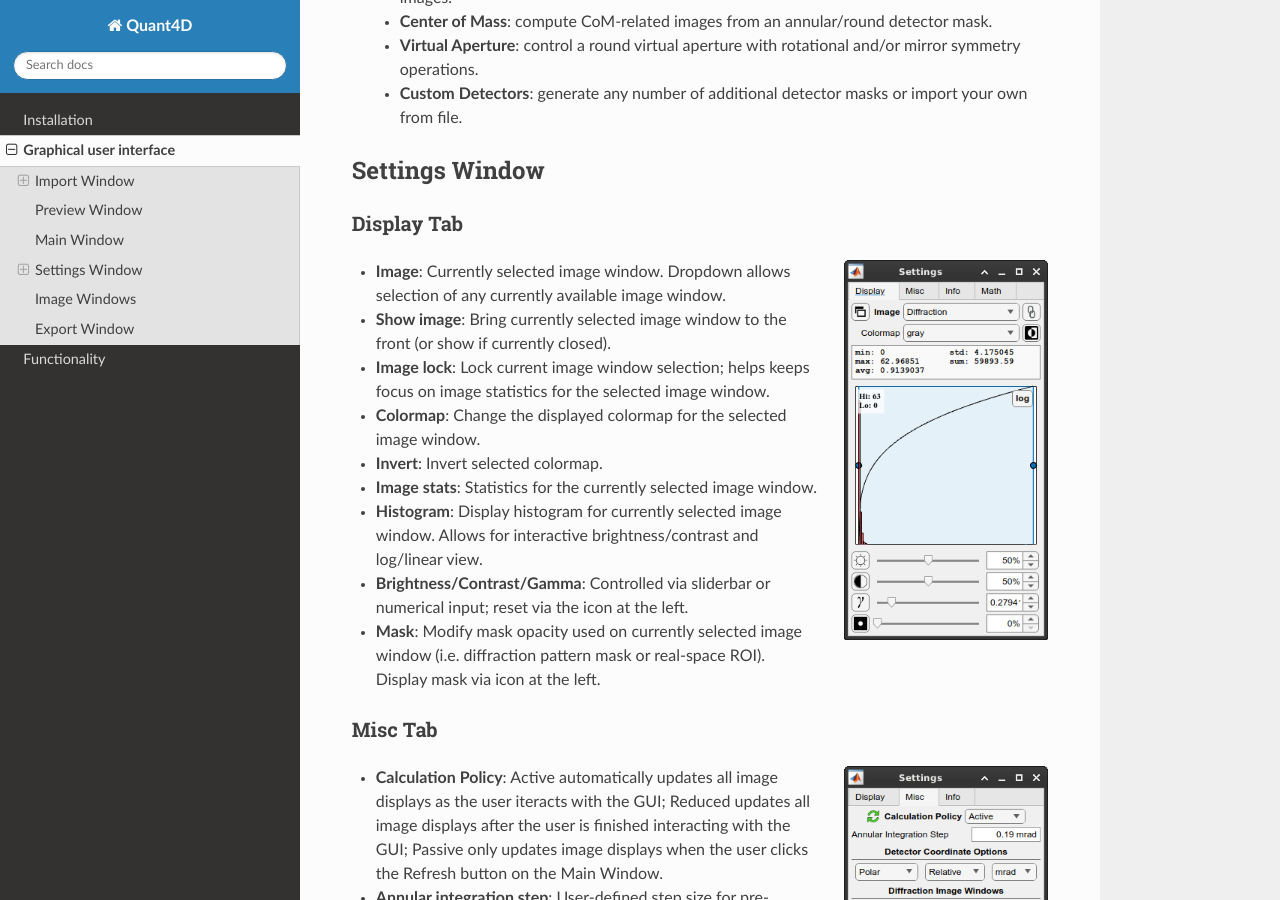
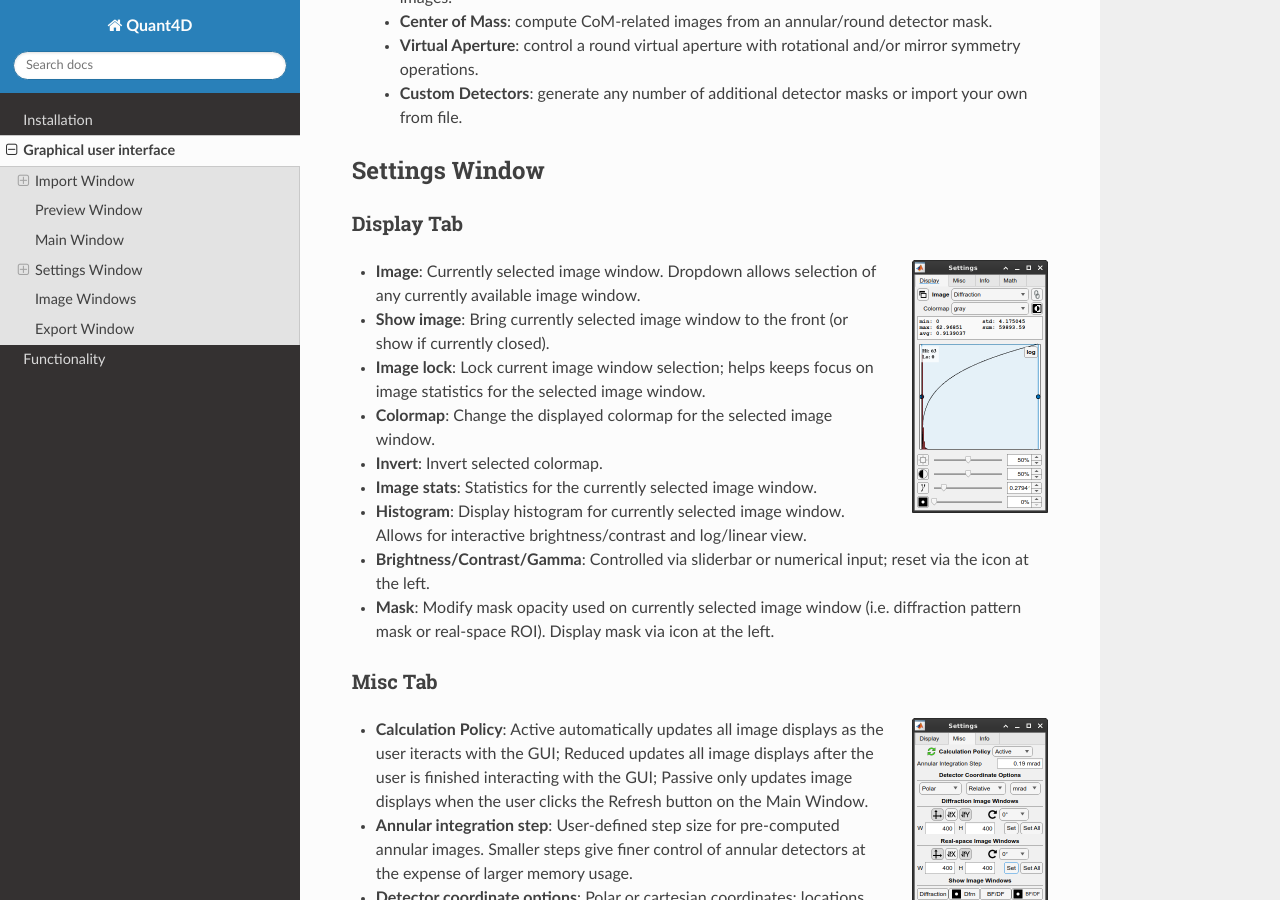
Before and after one commit to bryandesser/Quant4D, a Sphinx documentation site: the page built from docs/source/graphical_user_interface.rst, in a window 1280 px wide and 900 px high, scrolled down 2561 px. Built offline with Sphinx 7.4.7 and the Read the Docs theme 3.1.0, drawn with Linux system fonts in a browser that asks for light colours; pages that are not in the unit, such as notebooks, are missing from menus.

Commit message:
modified:   docs/source/graphical_user_interface.rst

```diff
--- a/docs/source/graphical_user_interface.rst
+++ b/docs/source/graphical_user_interface.rst
@@ -73,7 +73,7 @@ Display Tab
 ^^^^^^^^^^^
 .. image:: ../_static/settings_display_tab.png
     :align: right
-    :scale: 75%
+    :scale: 50%
 * **Image**: Currently selected image window. Dropdown allows selection of any currently available image window.
 * **Show image**: Bring currently selected image window to the front (or show if currently closed).
 * **Image lock**: Lock current image window selection; helps keeps focus on image statistics for the selected image window.
@@ -88,7 +88,7 @@ Misc Tab
 ^^^^^^^^
 .. image:: ../_static/settings_misc_tab.png
     :align: right
-    :scale: 75%
+    :scale: 50%
 * **Calculation Policy**: Active automatically updates all image displays as the user iteracts with the GUI; Reduced updates all image displays after the user is finished interacting with the GUI; Passive only updates image displays when the user clicks the Refresh button on the Main Window.
 * **Annular integration step**: User-defined step size for pre-computed annular images. Smaller steps give finer control of annular detectors at the expense of larger memory usage.
 * **Detector coordinate options**: Polar or cartesian coordinates; locations displayed in absolute or relative to transmitted beam center; pixel or angular units.
@@ -99,7 +99,7 @@ Info Tab
 ^^^^^^^^
 .. image:: ../_static/settings_info_tab.png
     :align: right
-    :scale: 75%
+    :scale: 50%
 * **Dataset info**: All information and parameters used for the currently loaded dataset.
 * **Swap byte order**: Swap big endian <-> little endian in case incorrectly selected on import. Done in memory to avoid having to reimport the data.
 * **Swap Diffraction/Real-space X/Y**: Swap x,y axes for diffraction and/or real-space in case incorrecrtly selected on import. This is most useful for non-square datasets and CoM/DPC. Done in memory to avoid having to reimport the data.
```
